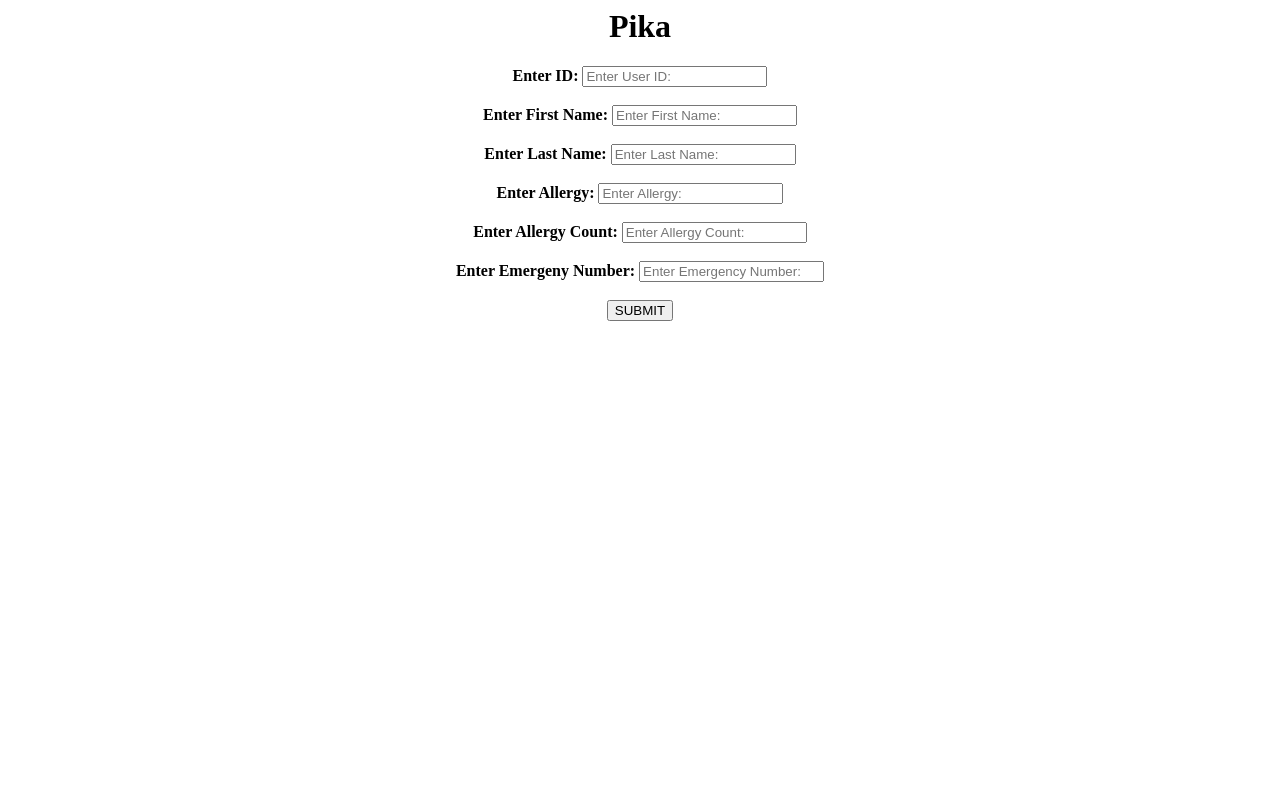
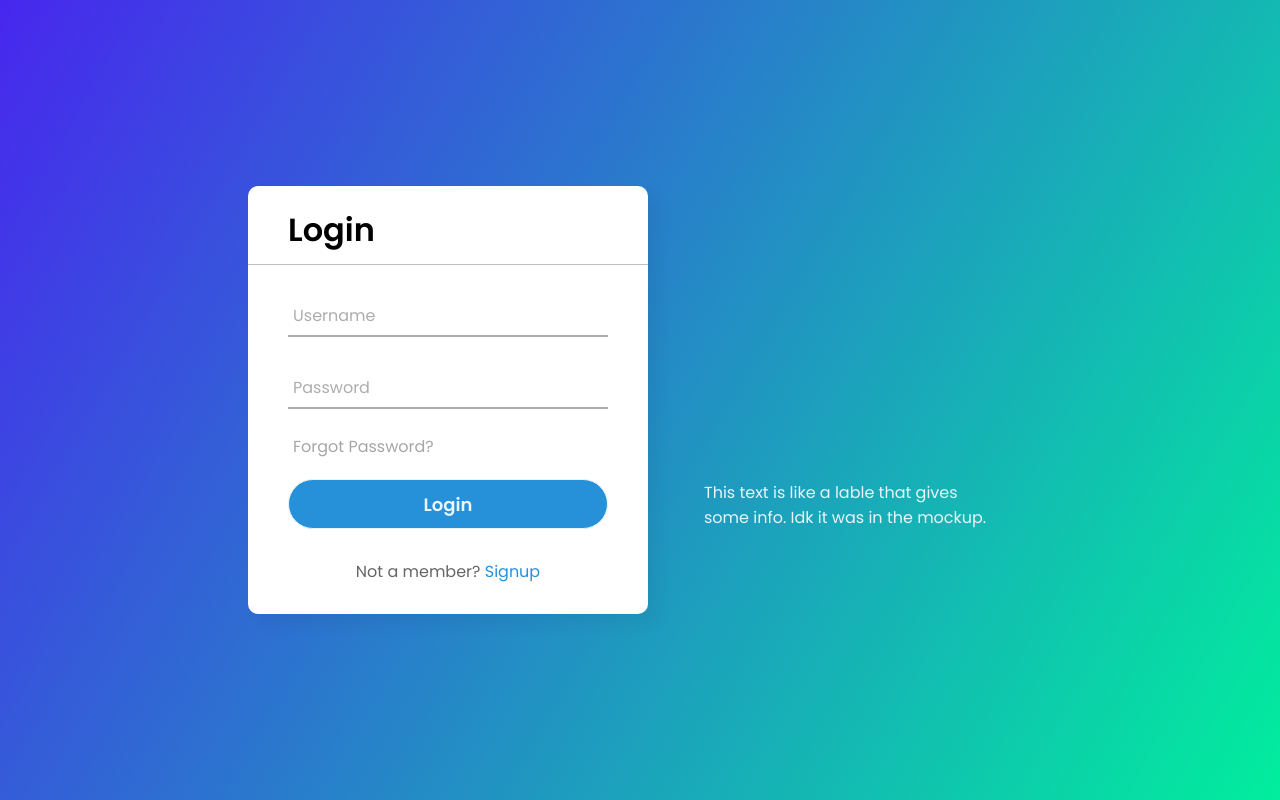
Before and after one commit to rcnobles/PIKA, a PHP site: page / in a window 1280 px wide. Run offline with PHP 8.4, Linux system fonts and the light colour scheme.

Commit message:
updated look to index, may need to update database

```diff
--- a/pika/index.php
+++ b/pika/index.php
@@ -1,25 +1,32 @@
-<html>
-<head>
-</head>
-<body>
-<div align="center">
-<h1>Pika</h1>
+<html lang="en" dir="ltr">
+  <head>
+    <meta charset="utf-8">
+    <link rel="stylesheet" href="style.css">
+  </head>
+  <body>
+    <div class="center">
+      <h1>Login</h1>
+      <form action="pythonweb.py" method="POST">
+        <div class="txt_field">
+          <input type="text" required>
+          <span></span>
+          <label>Username</label>
+        </div>
+        <div class="txt_field">
+          <input type="password" required>
+          <span></span>
+          <label>Password</label>
+        </div>
+        <div class="pass">Forgot Password?</div>
+        <input type="submit" value="Login">
+        <div class="signup_link">
+          Not a member? <a href="#">Signup</a>
+        </div>
+      </form>
+    </div>
+    <div class="info">
+      This text is like a lable that gives some info. Idk it was in the mockup.
+    </div>
 
-<form action="pythonweb.py" method="post" >
-<b>Enter ID:</b>
-<input type="number" placeholder="Enter User ID:" name="user_id"><br><br>
-<b>Enter First Name:</b>
-<input type="text" placeholder="Enter First Name:" name="first_name"><br><br>
-<b>Enter Last Name:</b>
-<input type="text" placeholder="Enter Last Name:" name="last_name"><br><br>
-<b>Enter Allergy:</b>
-<input type="text" placeholder="Enter Allergy:" name="allergies_text"><br><br>
-<b>Enter Allergy Count:</b>
-<input type="number" placeholder="Enter Allergy Count:" name="allergy_count"><br><br>
-<b>Enter Emergeny Number:</b>
-<input type="number" placeholder="Enter Emergency Number:" name="emergency_contact_id"><br><br>
-<input type="submit" value="SUBMIT"><br>
-</form>
-</div>
-</body>
+  </body>
 </html>
--- /dev/null
+++ b/pika/style.css
@@ -0,0 +1,120 @@
+@import url('https://fonts.googleapis.com/css2?family=Noto+Sans:wght@700&family=Poppins:wght@400;500;600&display=swap');
+*{
+  margin: 0;
+  padding: 0;
+  box-sizing: border-box;
+  font-family: "Poppins", sans-serif;
+}
+body{
+  margin: 0;
+  padding: 0;
+  background: linear-gradient(120deg,#4727ee, #01ee9d);
+  height: 100vh;
+  overflow: hidden;
+}
+.center{
+  position: absolute;
+  top: 50%;
+  left: 35%;
+  transform: translate(-50%, -50%);
+  width: 400px;
+  background: white;
+  border-radius: 10px;
+  box-shadow: 10px 10px 15px rgba(0,0,0,0.05);
+}
+.center h1{
+  text-align: left;
+  padding: 20px 0 10px 40px;
+  border-bottom: 1px solid silver;
+}
+.center form{
+  padding: 0 40px;
+  box-sizing: border-box;
+}
+form .txt_field{
+  position: relative;
+  border-bottom: 2px solid #adadad;
+  margin: 30px 0;
+}
+.txt_field input{
+  width: 100%;
+  padding: 0 5px;
+  height: 40px;
+  font-size: 16px;
+  border: none;
+  background: none;
+  outline: none;
+}
+.txt_field label{
+  position: absolute;
+  top: 50%;
+  left: 5px;
+  color: #adadad;
+  transform: translateY(-50%);
+  font-size: 16px;
+  pointer-events: none;
+  transition: .5s;
+}
+.txt_field span::before{
+  content: '';
+  position: absolute;
+  top: 40px;
+  left: 0;
+  width: 0%;
+  height: 2px;
+  background: #2691d9;
+  transition: .5s;
+}
+.txt_field input:focus ~ label,
+.txt_field input:valid ~ label{
+  top: -5px;
+  color: #2691d9;
+}
+.txt_field input:focus ~ span::before,
+.txt_field input:valid ~ span::before{
+  width: 100%;
+}
+.pass{
+  margin: -5px 0 20px 5px;
+  color: #a6a6a6;
+  cursor: pointer;
+}
+.pass:hover{
+  text-decoration: underline;
+}
+.info{
+  position: absolute;
+  top: 60%;
+  left: 55%;
+  width: 300px;
+  color: #e9f4fb
+}
+input[type="submit"]{
+  width: 100%;
+  height: 50px;
+  border: 1px solid;
+  background: #2691d9;
+  border-radius: 25px;
+  font-size: 18px;
+  color: #e9f4fb;
+  font-weight: 700;
+  cursor: pointer;
+  outline: none;
+}
+input[type="submit"]:hover{
+  border-color: #2691d9;
+  transition: .5s;
+}
+.signup_link{
+  margin: 30px 0;
+  text-align: center;
+  font-size: 16px;
+  color: #666666;
+}
+.signup_link a{
+  color: #2691d9;
+  text-decoration: none;
+}
+.signup_link a:hover{
+  text-decoration: underline;
+}
```
